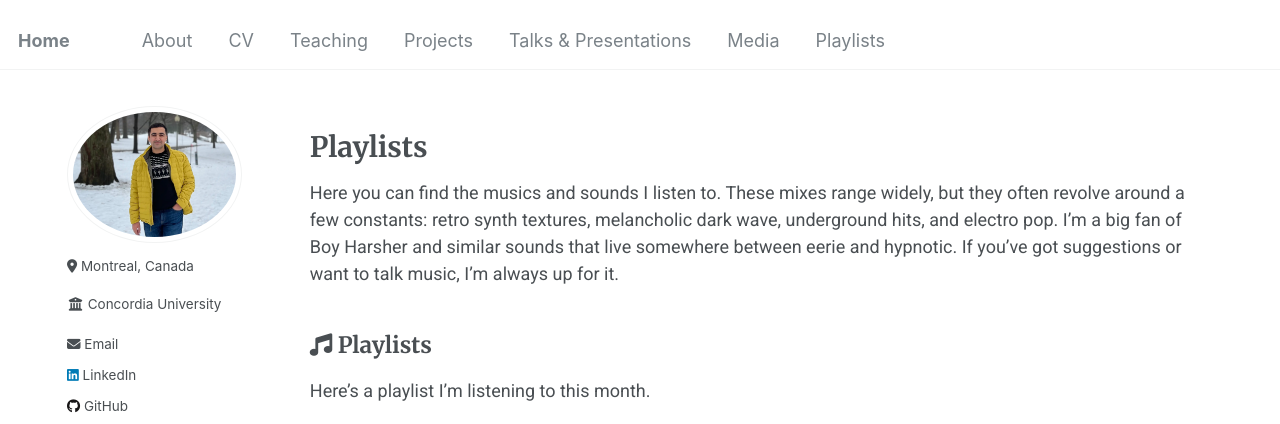
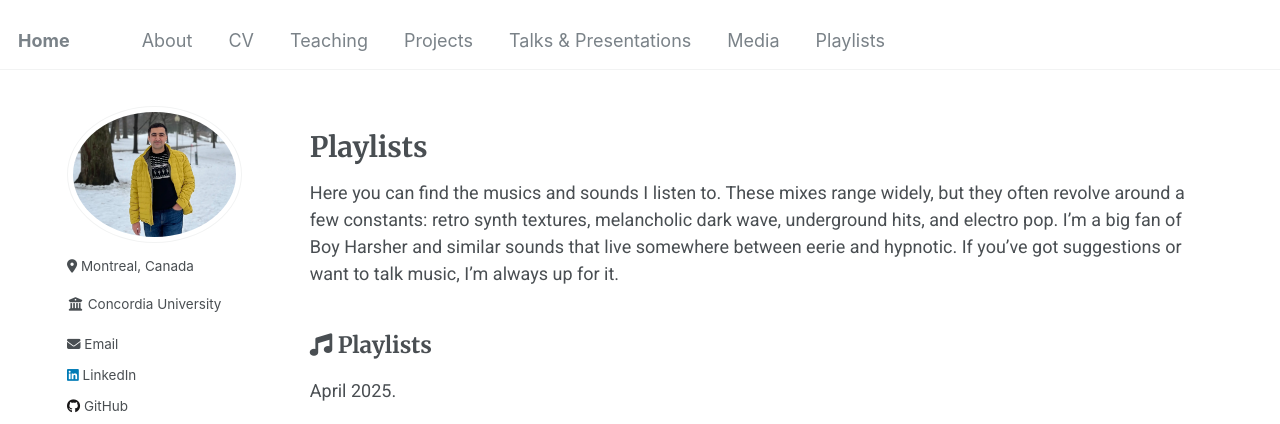
Before and after one commit to Mohsnmonji/mohsnmonji.github.io, a Jekyll site: the page built from _pages/playlists.md, in a window 1280 px wide and 1292 px high, cut to the strip 0-424 px from the top of the window. Built offline with Jekyll 4.4.1, drawn with Linux system fonts in a browser that asks for light colours; some web fonts are replaced.

Commit message:
Update playlists.md

```diff
--- a/_pages/playlists.md
+++ b/_pages/playlists.md
@@ -7,6 +7,6 @@ permalink: /playlists/
 <p> Here you can find the musics and sounds I listen to. These mixes range widely, but they often revolve around a few constants: retro synth textures, melancholic dark wave, underground hits, and electro pop. I’m a big fan of Boy Harsher and similar sounds that live somewhere between eerie and hypnotic. If you’ve got suggestions or want to talk music, I’m always up for it.</p>
 
 <h2><i class="fas fa-music"></i> Playlists</h2>
-<p>Here’s a playlist I’m listening to this month.</p>
+<p>April 2025.</p>
 
 <iframe allow="autoplay *; encrypted-media *; fullscreen *; clipboard-write" frameborder="0" height="450" style="width:100%;max-width:660px;overflow:hidden;border-radius:10px;" sandbox="allow-forms allow-popups allow-same-origin allow-scripts allow-storage-access-by-user-activation allow-top-navigation-by-user-activation" src="https://embed.music.apple.com/ca/playlist/april-2025/pl.u-aZb0NJvs1Evkzgb"></iframe>
```
